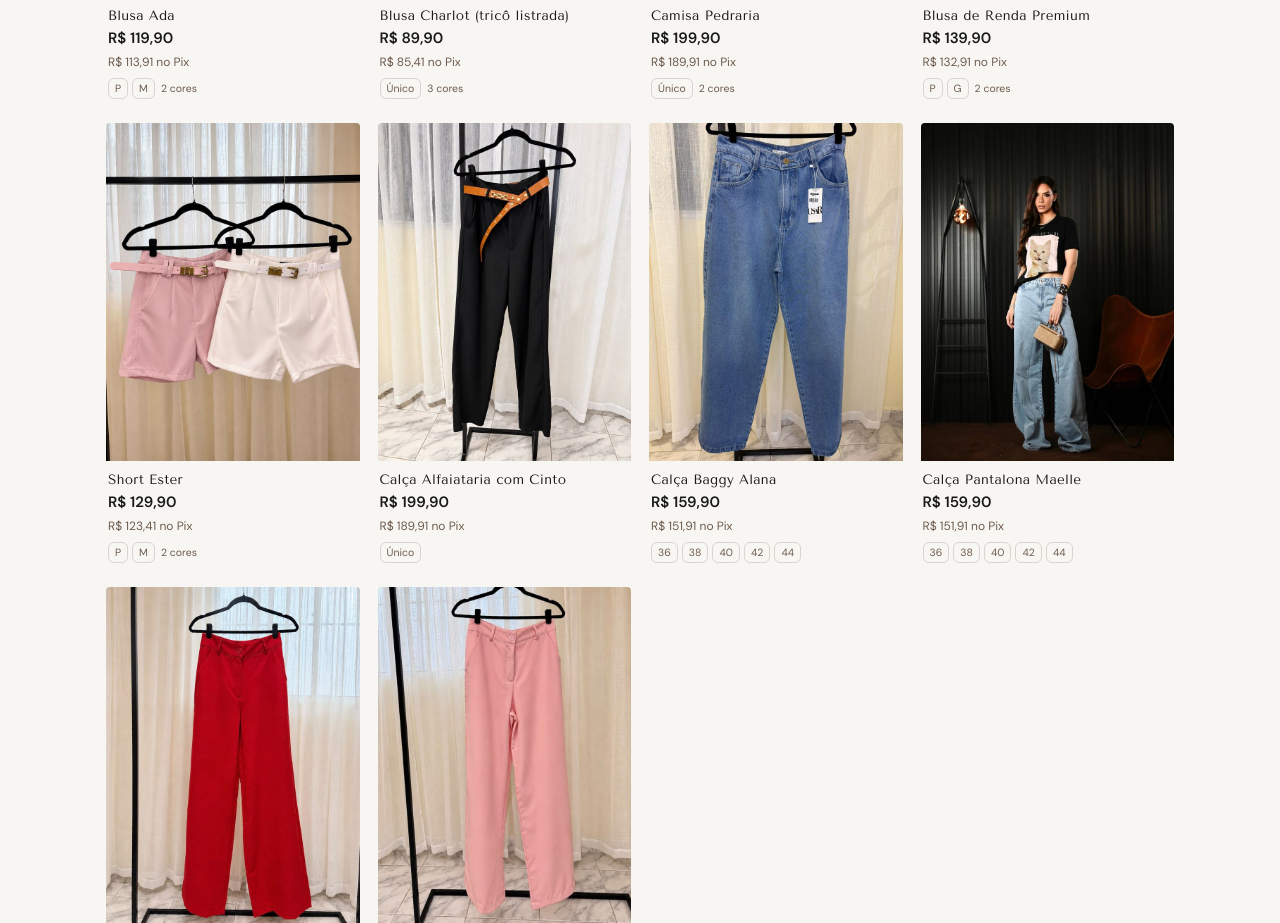
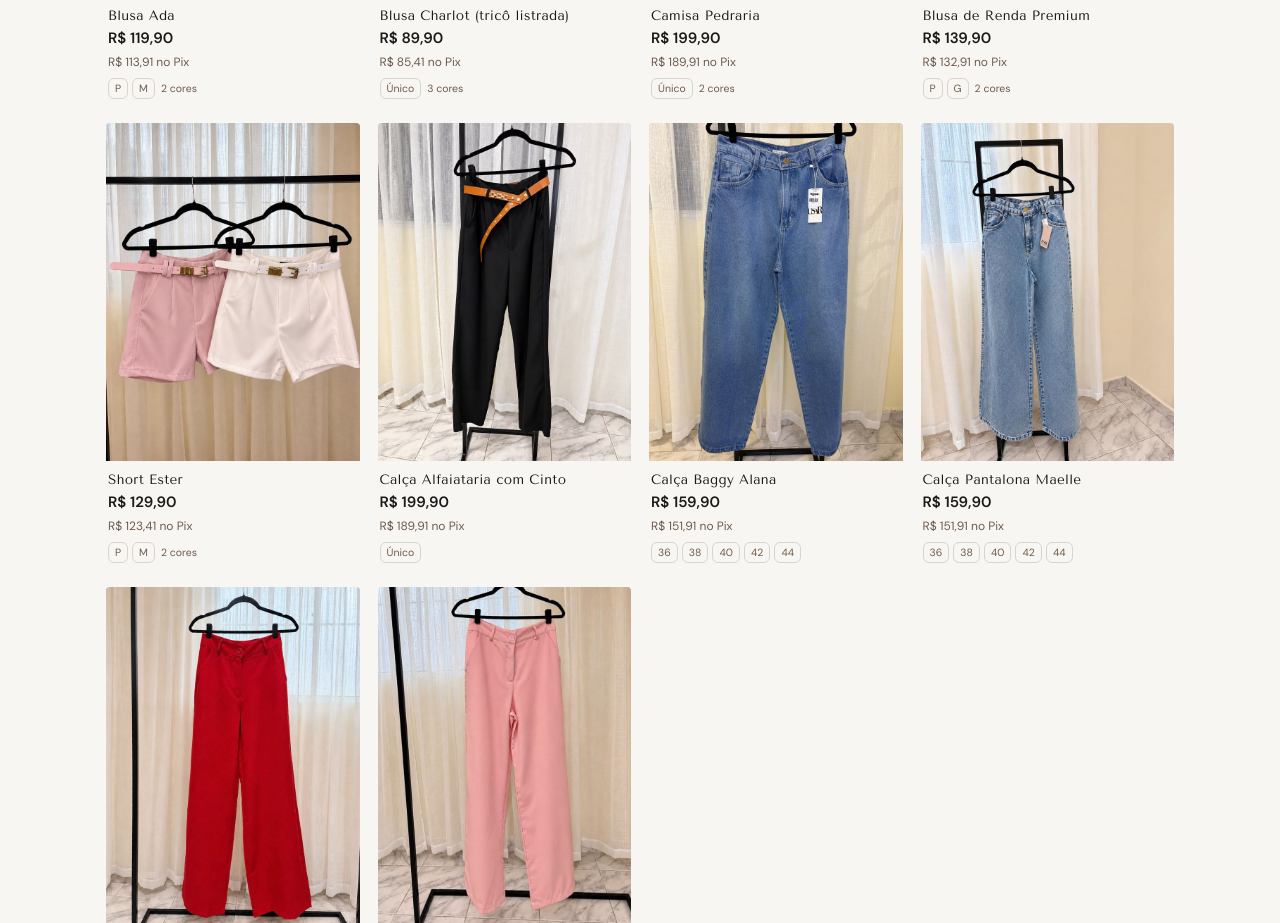
Before and after one commit to usejl/usejl.github.io, a plain HTML site: page index.html in a window 1280 px wide. Shown: the part 2376-3299 px from the top of the page. Drawn offline with nearby package versions, Linux system fonts and the light colour scheme.

Commit message:
Calça Pantalona Maelle com fotos próprias

```diff
--- a/index.html
+++ b/index.html
@@ -274,7 +274,7 @@ const PRODUTOS = [
   {codigo: "JL021", nome: "Short Ester", categoria: "Calças & Saias", preco: 129.9, pix: 123.41, parcela: 43.3, precoAntigo: null, descricao: "", variantes: [{"cor": "Branco", "tam": "M", "qtd": 1}, {"cor": "Rose", "tam": "P", "qtd": 1}], fotos: {"Branco": ["propria-22.jpg", "propria-23.jpg", "propria-24.jpg"], "Rose": ["propria-22.jpg", "propria-24.jpg"]}, gerais: ["jl021-geral-1.jpg", "jl021-geral-2.jpg"], novo: false, status: "disponivel", legGerais: "Foto ilustrativa · modelo"},
   {codigo: "JL022", nome: "Calça Alfaiataria com Cinto", categoria: "Calças & Saias", preco: 199.9, pix: 189.91, parcela: 66.63, precoAntigo: null, descricao: "Alfaiataria com cinto. Tamanho único (veste do P ao G).", variantes: [{"cor": "Preto", "tam": "U", "qtd": 1}], fotos: {"Preto": ["propria-72.jpg", "propria-73.jpg"]}, gerais: [], novo: false, status: "disponivel"},
   {codigo: "JL023", nome: "Calça Baggy Alana", categoria: "Calças & Saias", preco: 159.9, pix: 151.91, parcela: 53.3, precoAntigo: null, descricao: "Jeans 100% algodão, modelagem baggy, cintura alta.", variantes: [{"cor": "Sortida", "tam": "36", "qtd": 1}, {"cor": "Sortida", "tam": "38", "qtd": 1}, {"cor": "Sortida", "tam": "40", "qtd": 1}, {"cor": "Sortida", "tam": "42", "qtd": 1}, {"cor": "Sortida", "tam": "44", "qtd": 1}], fotos: {"Sortida": ["propria-76.jpg", "propria-77.jpg", "propria-78.jpg"]}, gerais: ["jl023-sortida-1.jpg", "jl023-sortida-2.jpg", "jl023-sortida-3.jpg"], novo: false, status: "disponivel", legGerais: "Foto ilustrativa · modelo"},
-  {codigo: "JL024", nome: "Calça Pantalona Maelle", categoria: "Calças & Saias", preco: 159.9, pix: 151.91, parcela: 53.3, precoAntigo: null, descricao: "Jeans de pernas amplas, cintura alta.", variantes: [{"cor": "Sortida", "tam": "36", "qtd": 1}, {"cor": "Sortida", "tam": "38", "qtd": 1}, {"cor": "Sortida", "tam": "40", "qtd": 1}, {"cor": "Sortida", "tam": "42", "qtd": 1}, {"cor": "Sortida", "tam": "44", "qtd": 1}], fotos: {"Sortida": ["jl024-sortida-1.jpg", "jl024-sortida-2.jpg", "jl024-sortida-3.jpg"]}, gerais: [], novo: false, status: "disponivel"},
+  {codigo: "JL024", nome: "Calça Pantalona Maelle", categoria: "Calças & Saias", preco: 159.9, pix: 151.91, parcela: 53.3, precoAntigo: null, descricao: "Jeans de pernas amplas, cintura alta.", variantes: [{"cor": "Sortida", "tam": "36", "qtd": 1}, {"cor": "Sortida", "tam": "38", "qtd": 1}, {"cor": "Sortida", "tam": "40", "qtd": 1}, {"cor": "Sortida", "tam": "42", "qtd": 1}, {"cor": "Sortida", "tam": "44", "qtd": 1}], fotos: {"Sortida": ["propria-74.jpg", "propria-75.jpg"]}, gerais: ["jl024-sortida-1.jpg", "jl024-sortida-2.jpg", "jl024-sortida-3.jpg"], novo: false, status: "disponivel", legGerais: "Foto ilustrativa · modelo"},
   {codigo: "JL025", nome: "Calça Pantalona Luxo", categoria: "Calças & Saias", preco: 159.9, pix: 151.91, parcela: 53.3, precoAntigo: null, descricao: "", variantes: [{"cor": "Vermelho", "tam": "P", "qtd": 1}], fotos: {"Vermelho": ["propria-12.jpg", "propria-13.jpg"]}, gerais: [], novo: false, status: "disponivel"},
   {codigo: "JL026", nome: "Calça Pantalona Ricca", categoria: "Calças & Saias", preco: 139.9, pix: 132.91, parcela: 46.63, precoAntigo: null, descricao: "", variantes: [{"cor": "Rosa", "tam": "P", "qtd": 1}, {"cor": "Rosa", "tam": "M", "qtd": 1}], fotos: {"Rosa": ["propria-14.jpg", "propria-15.jpg"]}, gerais: ["jl026-geral-1.jpg"], novo: false, status: "disponivel", legGerais: "Foto ilustrativa · modelo"},
   {codigo: "JL027", nome: "Biquíni Bordado Leveza Empina Bumbum", categoria: "Moda Praia", preco: 139.9, pix: 132.91, parcela: 46.63, precoAntigo: null, descricao: "", variantes: [{"cor": "Leveza Menta", "tam": "P", "qtd": 1}], fotos: {"Leveza Menta": ["jl027-leveza-menta-1.jpg", "jl027-leveza-menta-2.jpg", "jl027-leveza-menta-3.jpg", "jl027-leveza-menta-4.jpg", "jl027-leveza-menta-5.jpg"]}, gerais: [], novo: false, status: "oculto"},
```
